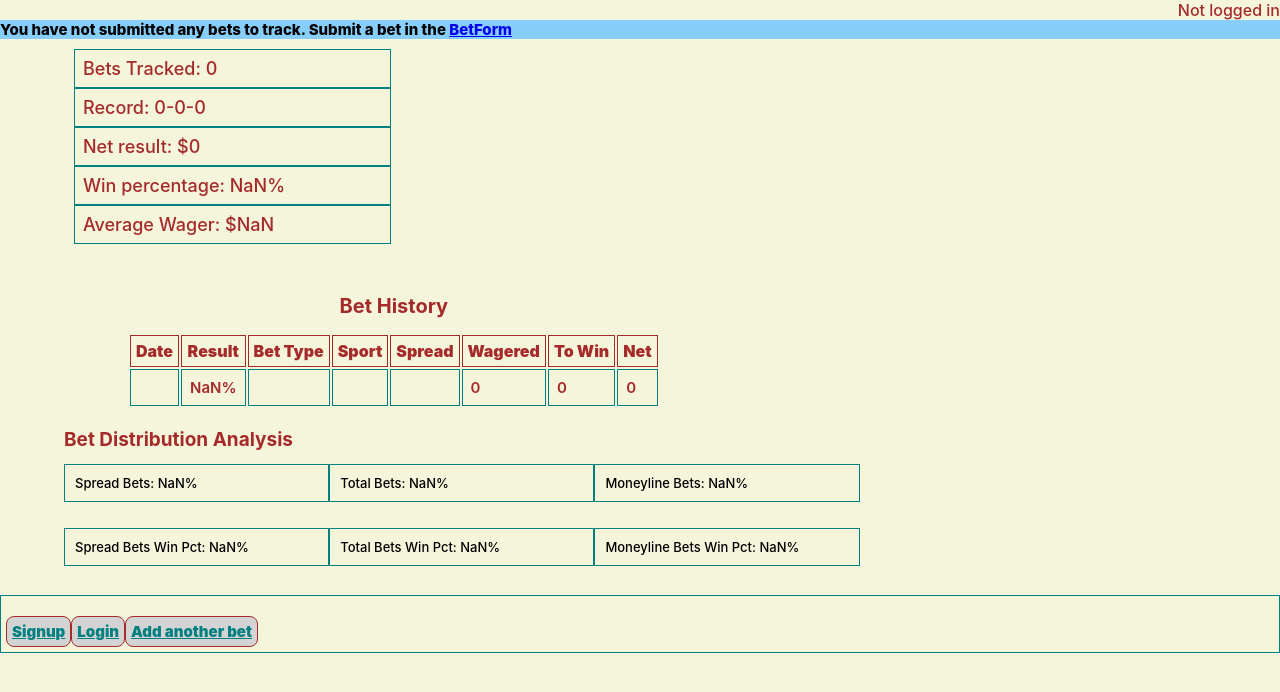
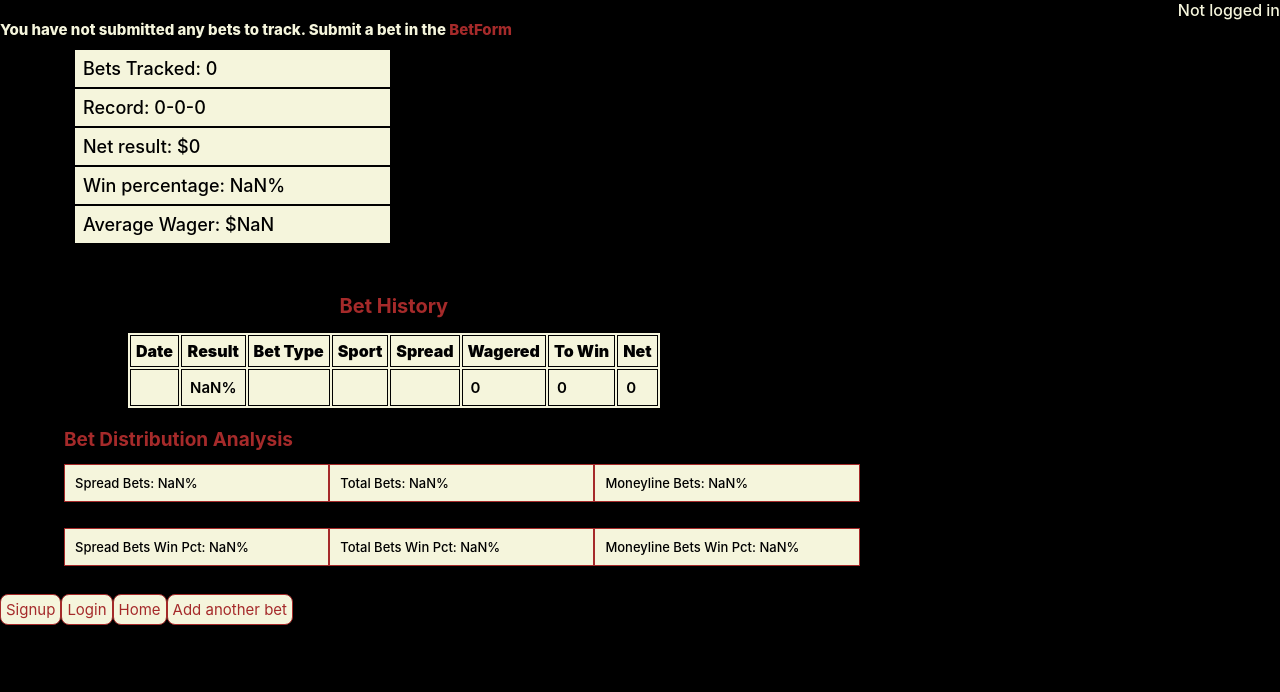
Before and after one commit to AmitSheth9/FE-Sports-Tracker, a React (Create React App) app: page /betdata in a window 1280 px wide. Shown: the top 692 px of the page. Built offline with nearby package versions, Linux system fonts and the light colour scheme.

Commit message:
changed color layout, input type for wagered, added landing page

```diff
--- a/src/App.js
+++ b/src/App.js
@@ -7,6 +7,7 @@ import Signup from './Views/Auth/Signup';
 import { UserProvider } from './context/AuthContext'
 import BetData from './Views/BetAnalysis/BetData';
 import ChangePW from './Views/Auth/ChangePW';
+import Home from './Views/Home/Home';
 
 function App() {
   return (
@@ -16,6 +17,9 @@ function App() {
       <Switch>
         <Route exact path = '/'>
           <BetInputForm/>
+        </Route>
+        <Route exact path ='/home'>
+          <Home />
         </Route>
         <Route path='/betdata' >
           <BetData />
--- a/src/Views/BetAnalysis/BetData.css
+++ b/src/Views/BetAnalysis/BetData.css
@@ -1,16 +1,9 @@
 body {
-    background-color: lightbeige;
+    background-color: black;
 }
 .bet-container {
     display: flex;
     margin-bottom: -5px;
-}
-p {
-    border: 1px solid teal;
-    padding: 5px;
-    color: black;
-    font-weight: 900;
-    background-color: beige;
 }
 .summary {
     font-weight: 500;
@@ -21,12 +14,12 @@ p {
     margin-left: 5%;
 }
 th {
-    border: 1px solid brown;
+    border: 1px solid black;
     font-weight: 900;
     padding: 5px;
 }
 td {
-    border: 1px solid teal;
+    border: 1px solid black;
     font-weight: 600;
     padding: 8px;
     font-size:15px;
@@ -44,12 +37,15 @@ td {
     width: 20%;
     background-color: beige;
     height:120%;
+    border: 1px solid brown;
+    color: black;
 }
 .heading {
-    border: 1px solid teal;
+    border: 1px solid black;
     padding: 8px;
     width: 25%;
     background-color: beige;
+    color: black;
 }
 .analysis-container {
     font-size: 19px;
@@ -61,7 +57,7 @@ td {
 table {
     margin-left: 10%;
     background-color:beige;
-    color: brown;
+    color: black;
 }
 legend {
     font-size: 24px;
@@ -76,17 +72,18 @@ legend {
 .nobets {
     font-weight: 800;
     font-size: 15px;
-    background-color: lightskyblue;
+    color: beige;
 }
 .link {
     border: 1px solid brown;
     border-radius: 8px;
-    background-color:  lightgray;
-    color:teal;
+    background-color:  beige;
+    color:brown;
 
 }
 .link-container {
     display: flex;
+    border: black;
 }
 button {
     font-size: 15px;
@@ -95,14 +92,14 @@ button {
     width: 10%;
     cursor: pointer;
     border-radius: 8px;
-    border: 1px solid teal;
-    text-decoration:underline;
-    color: teal;
+    border: 1px solid brown;
+    text-decoration: none;
+    color: brown;
 }
 .login-status {
     text-align: right;
     font-weight: 500;
-    color: brown;
+    color: beige;
 }
 .remove-button {
     font-size: 15px;
@@ -114,3 +111,9 @@ caption {
     font-size: 20px;
     padding: 15px;
 }
+Link {
+    color: brown;
+}
+a {
+    color: brown;
+}
--- a/src/Views/BetAnalysis/BetData.jsx
+++ b/src/Views/BetAnalysis/BetData.jsx
@@ -207,12 +207,13 @@ export default function BetData() {
                 */}
                 </div>
             </div>
-            <p className = 'link-container'>
+            <div className = 'link-container'>
             <Link className='link' to='/signup'>Signup</Link><br/>
             <Link className='link' to='/login'>Login</Link><br/>
+            <Link className='link' to='/home'>Home</Link>
             <Link className='link' to='/'>Add another bet</Link>
             {auth.username && <button onClick={handleLogout}>Logout</button>}
-            </p>
+            </div>
         </div>
     )
 }
--- a/src/Views/BetForm/BetInputForm.jsx
+++ b/src/Views/BetForm/BetInputForm.jsx
@@ -48,7 +48,6 @@ export default function BetInputForm() {
         calcJuiceToWin()}, [priceDropValue, wagered, toWin])
 
     const handleWinWager = (e) => {
-        console.log('etargetname', e.target.name);
         if (e.target.name === 'win') {
             setToWin(e.target.value);
             setWagered(calcWager(e));
@@ -156,13 +155,14 @@ export default function BetInputForm() {
     }
 return (
 <div>
-
-    {auth.username ?
-    <div className='login-status'>You are logged in as {auth.username}</div> :
-    <div className='login-status'>You are not logged in, <Link to='/login'>Login here</Link> or <Link to='/signup'>Signup here</Link></div>}
-    <p>Welcome to Bettracker. The purpose of this site is to give sports fans a place to track their bets and obtain useful data about their betting patterns.  Submit your bet details below and then view analysis <Link to='/betdata'>here</Link>. All fields are optional. The more data the better the analysis</p>
-<div >
-    <form className="form-container" onSubmit={handleSubmit}>
+    <div className='intro-container'>
+        {auth.username ?
+        <div className='login-status'>You are logged in as {auth.username}</div> :
+        <div className='login-status'>You are not logged in, <Link to='/login'>Login here</Link> or <Link to='/signup'>Signup here</Link></div>}<br/>
+        <div className='form-intro'>Submit your bet details below. All fields are optional, the more data you provide the better analysis.</div>
+    </div>
+    <div >
+        <form className="form-container" onSubmit={handleSubmit}>
         <label className='sport'> Sport
         <select
             value={sportDropValue}
@@ -264,10 +264,22 @@ return (
             })()}
         </div>
         <label className='win-wagered'> Amount Wagered
-        <input name='wager' value={wagered} onChange={handleWinWager} />
+        <input
+            name='wager'
+            className='ww-input'
+            type='number'
+            step="any"
+            value={wagered}
+            onChange={handleWinWager} />
         </label>
         <label className='win-wagered'> Amount to Win
-        <input name='win' value={toWin} onChange={handleWinWager}/>
+        <input
+            className='ww-input'
+            name='win'
+            type='number'
+            step="any"
+            value={toWin}
+            onChange={handleWinWager}/>
         </label>
         <br/>
         <label className='result'>Win/Lose/Push
@@ -327,15 +339,16 @@ return (
         </label>
         <button type='submit'>Submit Bet</button>
     </form>
-
 </div>
-<p className='link-container'>
+<div className='link-container'>
+ <Link className='link' to='/home'>Home</Link><br/>
  <Link className='link' to='/signup'>Signup</Link><br/>
  <Link className='link' to='/login'>Login</Link><br/>
- <Link className='link' to='/change-password'>ChangePW</Link><br/>
+ {/*<Link className='link' to='/change-password'>ChangePW</Link><br/>*/}
+ <Link className='link' to='/home'>Home</Link>
  <Link className='link' to='/betdata'>Bet Data</Link>
  {auth.username && <button onClick={handleLogout}>Logout</button>}
-</p>
+</div>
 </div>
     )
 }
--- a/src/Views/BetForm/betinputform.css
+++ b/src/Views/BetForm/betinputform.css
@@ -1,27 +1,30 @@
-/* {
-    display: flex;
-    color: yellow;
+
+body {
+    background-color: black;
 }
-*/
 .form-container {
     display: flex;
     flex-flow: row wrap;
     align-content: flex-start;
     justify-content: space-evenly;
-
+    margin: 3%;
 }
-
+.form-intro {
+    color: beige;
+    font-size: 15px;
+    font-weight: 700;
+}
 label {
-    font-size: 90%;
+    font-size: 100%;
     margin: 5px;
     color: black;
     font-weight: 1000;
-    background-color: lightskyblue;
+    background-color: beige;
     width:100px;
-    border: 5px solid teal;
+    border: 3px solid brown;
     padding: 5px;
+    text-align: center;
 }
-
 select {
     font-size: 15px;
     padding: -5px;
@@ -38,17 +41,16 @@ body {
     background-color: beige;
 }
 .sport {
-    align-self: left;
+    text-align: center;
     width: 100%;
     margin-bottom: 20px;
     height: 40px;
 }
 .bet-type {
-border: none;
-width: 60%;
-height: 60%;
-font-size: 19px;
-
+    border: none;
+    width: 60%;
+    height: 60%;
+    font-size: 19px;
 }
 .game-part {
     border: none;
@@ -70,8 +72,8 @@ font-size: 19px;
 .div-conditional-container {
     display: flex;
     height: 60px;
-    background-color:lightskyblue;
-    border: 5px solid teal;
+    background-color:beige;
+    border: 3px solid brown;
     margin-bottom: 25px;
     justify-content: space-evenly;
 
@@ -99,11 +101,16 @@ font-size: 19px;
     width: 100%;
     margin-top: 20px;
     height: 40px;
+    text-align: center;
 }
 .notes-input {
-    width: 50%;
-    font-size: 20px;
+    width: 80%;
+    font-size: 15px;
     margin-left: 10px;
+    height: 70%;
+}
+.ww-input {
+    width: 30%;
 }
 .label-mlprice {
     border: lightgreen;
@@ -117,28 +124,29 @@ button {
     width: 20%;
     cursor: pointer;
     border-radius: 8px;
-    background-color: lightgray;
-    border: 1px solid teal;
-    color: teal;
+    background-color: beige;
+    border: 1px solid brown;
+    color: brown;
 }
 .row-two {
     display: flex;
     width: 100%;
-    background-color: lightskyblue;
-    border: 5px solid teal;
+    background-color: beige;
+    border: 3px solid brown;
     height: 50px;
     margin-bottom: 20px;
-    justify-content: space space-evenly;
+    text-align: space-evenly;
 }
 .link {
     border: 1px solid brown;
     font-size: 15px;
     border-radius: 8px;
-    background-color:  lightgray;
-    color: teal;
+    background-color:  beige;
+    color: brown;
 }
 .link-container {
     display: flex;
+    background-color: black;
 }
 .betmessage {
     color: brown;
@@ -146,5 +154,4 @@ button {
 .login-status {
     text-align: right;
     font-weight: 500;
-    color: brown;
 }
--- /dev/null
+++ b/src/Views/Home/Home.jsx
@@ -0,0 +1,32 @@
+import React from 'react'
+import { Link, useHistory } from 'react-router-dom';
+import { useUser } from '../../context/AuthContext';
+import { logOut } from '../../services/fetch-utils';
+import './home.css'
+export default function Home() {
+    const auth = useUser();
+    const history = useHistory();
+
+    const handleLogout = async () => {
+        const response = await logOut();
+        console.log(response);
+        auth.setUsername('');
+        localStorage.clear();
+        history.replace('/login');
+    }
+  return (
+      <>
+      <br/><br/>
+    <div className='welcome'><Link className='logo' to='/'>BETTRACKER</Link></div><br/><br/><br/>
+    <p className='intro'>Welcome to Bettracker. The purpose of this site is to give sports fans a place to track their bets and obtain useful data about their betting patterns.  Submit your bet details <Link to='/'>here</Link> and then view analysis <Link to='/betdata'>here</Link>. All fields are optional. The more data the better the analysis</p><br/><br/>
+    <p className = 'link-container'>
+            <Link className='link' to='/signup'>Signup</Link><br/>
+            {!auth.username && <Link className='link' to='/login'>Login</Link>}<br/>
+            <Link className='link' to='/'>Add a bet</Link>
+            <Link className='link' to='/betdata'>Bet Data</Link>
+            {auth.username && <button onClick={handleLogout}>Logout</button>}
+            </p>
+
+    </>
+  )
+}
--- /dev/null
+++ b/src/Views/Home/home.css
@@ -0,0 +1,24 @@
+
+
+.welcome {
+    font-size: 50px;
+    color: beige;
+    font-weight: 800;
+}
+
+.intro {
+    font-size: 30px;
+    color: beige;
+    font-weight: 700;
+    border: beige;
+}
+.link-container {
+    border: none;
+}
+.logo {
+    color: beige;
+    text-decoration: none;
+}
+a {
+    text-decoration: none;
+}
```
